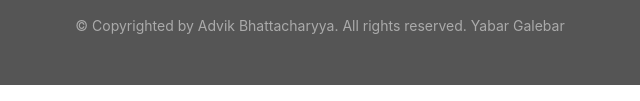
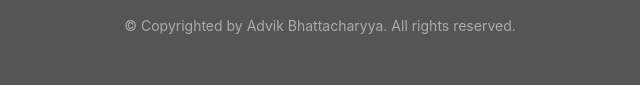
Before and after one commit to codedByAdvikB/codedbyadvikb.github.io, a plain HTML site: page adtec/index.html in a window 1280 px wide. Shown: the part 696-797 px from the top of the page, 320-960 px from the left. Drawn offline with nearby package versions, Linux system fonts and the light colour scheme; a web font is replaced by a local one.

Commit message:
Update index.html

```diff
--- a/adtec/index.html
+++ b/adtec/index.html
@@ -63,7 +63,7 @@
   <footer class="bg-dark py-5 mt-5 fixed-bottom" style="position: sticky;">
     <div class="container text-light text-center">
       <p class="display-5 mb-3">ADTEC</p>
-      <small class="text-white-50">© Copyrighted by Advik Bhattacharyya. All rights reserved. Yabar Galebar</small>
+      <small class="text-white-50">© Copyrighted by Advik Bhattacharyya. All rights reserved.</small>
     </div>
   </footer>
 
```
